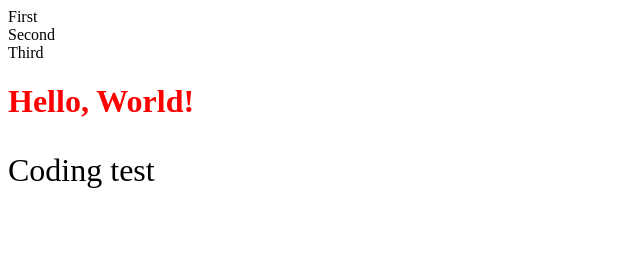
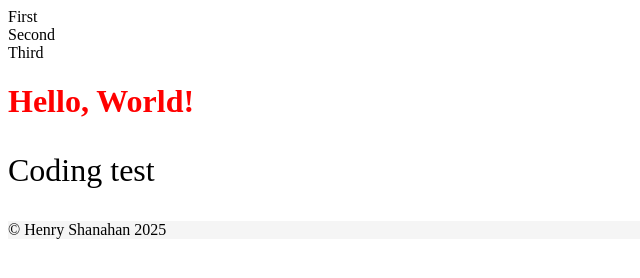
Before and after one commit to henry-shanahan/git-test, a plain HTML site: page index.html in a window 1280 px wide. Shown: the whole page, without its empty margins (0-640 px from the left). Drawn offline with Linux system fonts and the light colour scheme.

Commit message:
added copyright footer with styling

```diff
--- a/index.html
+++ b/index.html
@@ -3,7 +3,7 @@
   <head>
     <meta charset="UTF-8" />
     <meta name="viewport" content="width=device-width, initial-scale=1.0" />
-    <title>Document</title>
+    <title>Test</title>
     <link rel="stylesheet" href="./style.css" />
   </head>
   <body>
@@ -12,5 +12,6 @@
     <nav href="#">Third</nav>
     <h1 class="title">Hello, World!</h1>
     <p class="info-text">Coding test</p>
+    <footer class="copyright">&copy Henry Shanahan 2025</footer>
   </body>
 </html>
--- a/style.css
+++ b/style.css
@@ -4,3 +4,6 @@
 .info-text {
   font-size: 2rem;
 }
+.copyright {
+  background-color: whitesmoke;
+}
```
